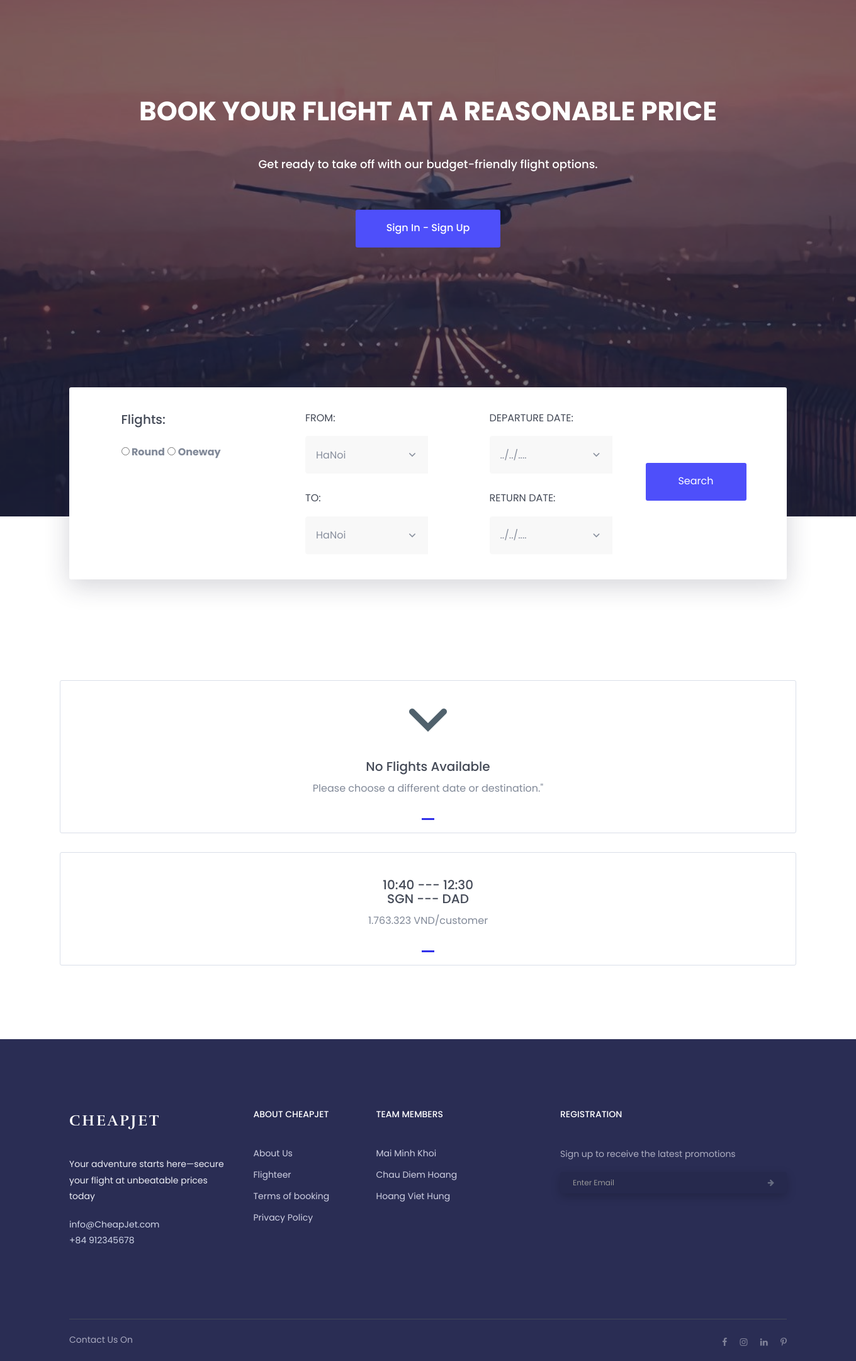
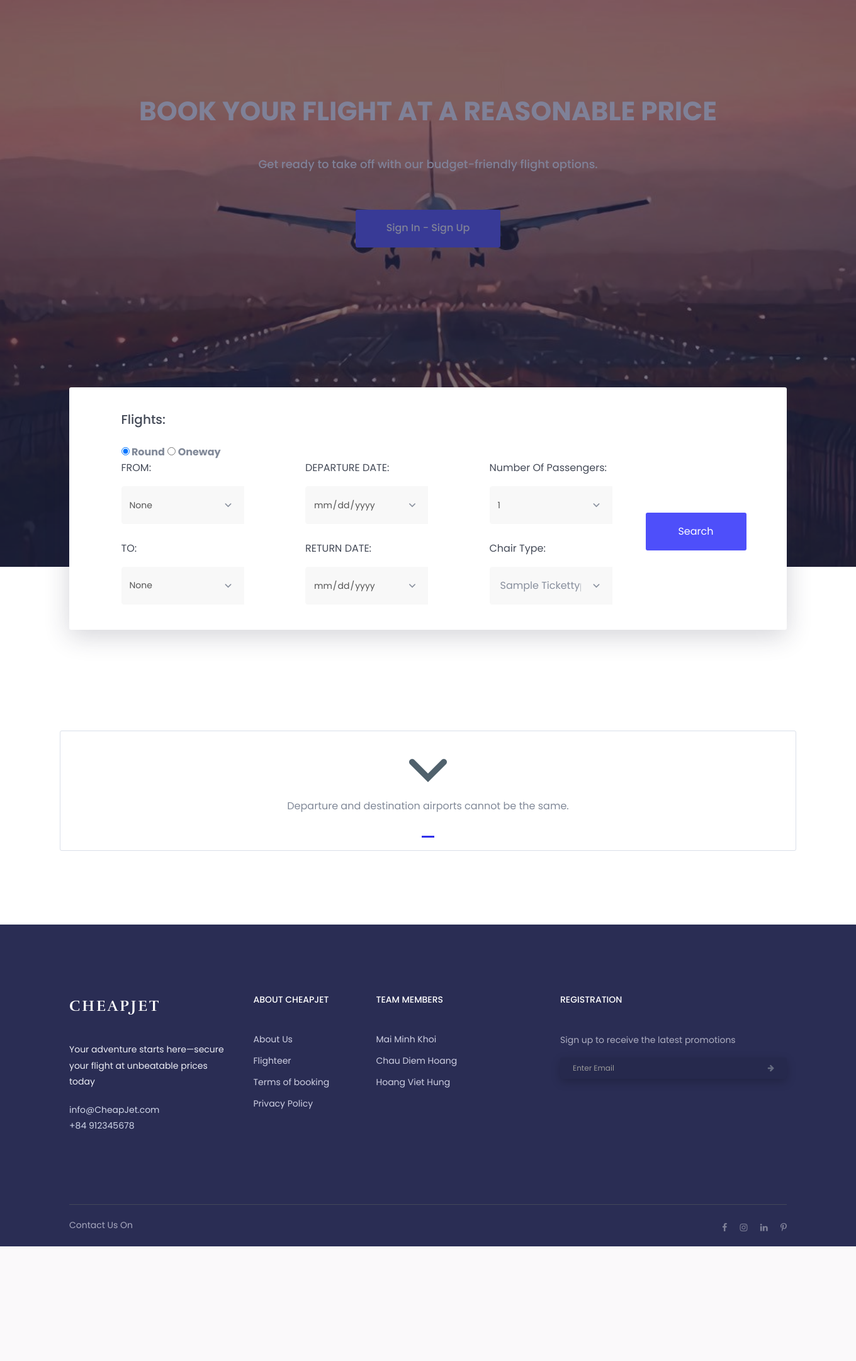
Before and after one commit to mmk0811/python-naitei2024_ticket-booking, a Django app: page /booking/ in a window 1360 px wide. Shown: the part 114-2275 px from the top of the page at 63% size. After the commit the page ends 2093 px from the top, so only its background shows below. Run offline with Django 5.2, Linux system fonts and the light colour scheme; tables that the repository leaves empty hold one stand-in row (values such as "Sample post"); some libraries are stand-ins or nearby versions.

Commit message:
tìm kiếm vé máy bay

```diff
--- a/booking/admin.py
+++ b/booking/admin.py
@@ -4,7 +4,7 @@
 admin.site.register(Airport)
 @admin.register(Flight)
 class FlightAdmin(admin.ModelAdmin):
-    list_display = ('flight_number', 'departure_airport', 'arrival_airport', 'departure_time', 'arrival_time', 'base_price')
+    list_display = ('flight_number', 'departure_airport', 'arrival_airport', 'departure_time', 'arrival_time')
     list_filter = ('departure_airport', 'arrival_airport', 'departure_time', 'arrival_time')
     search_fields = ('flight_number', 'departure_airport__name', 'arrival_airport__name')
 admin.site.register(Account)
--- a/booking/forms.py
+++ b/booking/forms.py
@@ -2,7 +2,7 @@
 from django.contrib.auth.forms import UserCreationForm
 from django.core.exceptions import ValidationError
 from django.core.validators import RegexValidator, MinLengthValidator
-from django.utils.translation import ugettext_lazy as _
+from django.utils.translation import gettext_lazy as _
 from .constants import *
 from .models import *
 
--- /dev/null
+++ b/booking/static/js/search.js
@@ -0,0 +1,84 @@
+$(document).ready(function() {
+  // Disable or enable the return date based on trip type
+  $("#return-date").prop("disabled", {% if trip_type == 'oneway' %}true{% else %} false{% endif %});
+
+  function toggleReturnDate(enable) {
+      const returnDateInput = $("#return-date");
+      if (enable) {
+          returnDateInput.prop("disabled", false);
+          returnDateInput.val(""); // Clear the value when enabled
+      } else {
+          returnDateInput.prop("disabled", true);
+          returnDateInput.val("Unavailable"); // Set the value to 'Unavailable' when disabled
+      }
+  }
+
+  var airports = JSON.parse('{{ airports|escapejs }}'); // Access airports data from Django context
+
+  // Handle airport suggestions for "FROM" field
+  $("#from-airport").on("input", function() {
+      const searchTerm = $(this).val().toLowerCase();
+      const filteredAirports = airports.filter(airport =>
+          airport.city.toLowerCase().includes(searchTerm) ||
+          airport.airport_code.toLowerCase().includes(searchTerm)
+      );
+
+      $("#from-airport-suggestions").empty();
+
+      filteredAirports.forEach(airport => {
+          const listItem = $("<li>");
+          listItem.text(`${airport.city} (${airport.airport_code})`);
+          listItem.click(function() {
+              $("#from-airport").val(`${airport.airport_code}`);
+              $("#from-airport-suggestions").empty();
+          });
+          $("#from-airport-suggestions").append(listItem);
+      });
+  });
+
+  // Handle airport suggestions for "TO" field
+  $("#to-airport").on("input", function() {
+      const searchTerm = $(this).val().toLowerCase();
+      const filteredAirports = airports.filter(airport =>
+          airport.city.toLowerCase().includes(searchTerm) ||
+          airport.airport_code.toLowerCase().includes(searchTerm)
+      );
+
+      $("#to-airport-suggestions").empty();
+
+      filteredAirports.forEach(airport => {
+          const listItem = $("<li>");
+          listItem.text(`${airport.city} (${airport.airport_code})`);
+          listItem.click(function() {
+              $("#to-airport").val(`${airport.airport_code}`);
+              $("#to-airport-suggestions").empty();
+          });
+          $("#to-airport-suggestions").append(listItem);
+      });
+  });
+
+  $(".model-search-btn").click(function(e) {
+      e.preventDefault();
+
+      // Get the selected trip type
+      const tripType = $('input[name="tripType"]:checked').val();
+
+      // Extract the airport codes from the "FROM" and "TO" fields
+      const fromAirport = $("#from-airport").val();
+      const toAirport = $("#to-airport").val();
+
+      // Get the departure and return dates
+      const departureDate = $("#departure-date").val();
+      const returnDate = $("#return-date").val();
+
+      // Get the number of passengers and chair type
+      const numPassengers = $("#num-passengers").val();
+      const chairType = $("#chair-type").val();
+
+      // Build the URL for the search request
+      const url = `{% url 'index' %}?tripType=${tripType}&from=${encodeURIComponent(fromAirport)}&to=${encodeURIComponent(toAirport)}&departureDate=${departureDate}&returnDate=${returnDate}&numPassengers=${numPassengers}&chairType=${chairType}`;
+
+      // Redirect to the search URL
+      window.location.href = url;
+  });
+});
--- a/booking/templates/base_generic.html
+++ b/booking/templates/base_generic.html
@@ -51,6 +51,8 @@
   <!--responsive.css-->
   <link rel="stylesheet" href="{% static 'css/responsive.css' %}">
 
+  <link href="https://fonts.googleapis.com/icon?family=Material+Icons" rel="stylesheet">
+
   <!-- HTML5 shim and Respond.js for IE8 support of HTML5 elements and media queries -->
   <!-- WARNING: Respond.js doesn't work if you view the page via file:// -->
   <!--[if lt IE 9]>
@@ -103,6 +105,11 @@
   <!--Custom JS-->
   <script src="{% static 'js/custom.js' %}"></script>
 
+  <script src="{% static 'js/search.js' %}"></script>
+
+  <script type="text/javascript" src="https://ajax.googleapis.com/ajax/libs/jquery/3.5.1/jquery.min.js"></script>
+
+
 </body>
 
 </html>
--- /dev/null
+++ b/booking/templates/components/search.html
@@ -0,0 +1,102 @@
+{% load i18n %}
+
+<div class="container">
+    <div class="row">
+        <div class="col-md-12">
+            <div class="model-search-content">
+                <div class="row">
+                    <!-- Trip Type Selection -->
+                    <div class="col-md-offset-1 col-md-1.5 col-sm-12">
+                        <div class="single-model-search">
+                            <h1>Flights:</h1>
+                        </div>
+                        <div class="single-model-search">
+                            <label>
+                                <input type="radio" name="tripType" value="round" {% if trip_type != 'oneway' %}checked{% endif %}>
+                                {% trans "Round" %}
+                            </label>
+                            <label>
+                                <input type="radio" name="tripType" value="oneway" {% if trip_type == 'oneway' %}checked{% endif %}>
+                                {% trans "Oneway" %}
+                            </label>
+                        </div>
+                    </div>
+
+                    <!-- Airport Selection -->
+                    <div class="col-md-offset-1 col-md-2 col-sm-12">
+                        <div class="single-model-search">
+                            <h2>{% trans "FROM:" %}</h2>
+                            <div class="model-select-icon">
+                                <input type="text" id="from-airport" class="form-control" placeholder="Search Airport"
+                                    value="{{ from_airport }}">
+                                <ul id="from-airport-suggestions" class="airport-suggestions"></ul>
+                            </div>
+                        </div>
+
+                        <div class="single-model-search">
+                            <h2>{% trans "TO:" %}</h2>
+                            <div class="model-select-icon">
+                                <input type="text" id="to-airport" class="form-control" placeholder="Search Airport"
+                                    value="{{ to_airport }}">
+                                <ul id="to-airport-suggestions" class="airport-suggestions"></ul>
+                            </div>
+                        </div>
+                    </div>
+
+                    <!-- Date Selection -->
+                    <div class="col-md-offset-1 col-md-2 col-sm-12">
+                        <div class="single-model-search">
+                            <h2>{% trans "DEPARTURE DATE:" %}</h2>
+                            <div class="model-select-icon">
+                                <input type="date" id="departure-date" class="form-control"
+                                    value="{{ departure_date }}">
+                            </div>
+                        </div>
+                        <div class="single-model-search">
+                            <h2>{% trans "RETURN DATE:" %}</h2>
+                            <div class="model-select-icon">
+                                <input type="date" id="return-date" class="form-control" value="{{ return_date }}">
+                            </div>
+                        </div>
+                    </div>
+
+                    <!-- Number of Passengers and Chair Type -->
+                    <div class="col-md-offset-1 col-md-2 col-sm-12">
+                        <div class="single-model-search">
+                            <h2>{% trans "Number of Passengers:" %}</h2>
+                            <div class="model-select-icon">
+                                <input type="number" id="num-passengers" class="form-control"
+                                    value="{{ num_passengers }}" min="1">
+                            </div>
+                        </div>
+
+                        {% if ticket_types %}
+                        <div class="single-model-search">
+                            <h2>{% trans "Chair Type:" %}</h2>
+                            <div class="model-select-icon">
+                                <select id="chair-type" class="form-control">
+                                    {% for ticket_type in ticket_types %}
+                                    <option value="{{ ticket_type.name }}" {% if chair_type == ticket_type.name %}selected{% endif %}>
+                                        {{ ticket_type.name }}
+                                    </option>
+                                    {% endfor %}
+                                </select>
+                            </div>
+                        </div>
+                        {% endif %}
+
+                    </div>
+
+                    <!-- Search Button -->
+                    <div class="col-md-2 col-sm-12">
+                        <div class="single-model-search text-center">
+                            <button class="welcome-btn model-search-btn">
+                                {% trans "Search" %}
+                            </button>
+                        </div>
+                    </div>
+                </div>
+            </div>
+        </div>
+    </div>
+</div>
--- a/booking/templates/flight_detail.html
+++ b/booking/templates/flight_detail.html
@@ -34,8 +34,6 @@
                         <p><strong>{% trans "Country" %}:</strong> {{ arrival_airport.country }}</p>
                         <p><strong>{% trans "Arrival Time" %}:</strong> {{ flight.arrival_time }}</p>
 
-                        <h3 class="price">{% trans "Base Price" %}: ${{ flight.base_price }}</h3>
-
                         <div class="btn-back">
                             <a href="{% url 'flight_list' %}" class="btn btn-secondary">{% trans "Back to Flight List" %}</a>
                         </div>
--- a/booking/templates/homepage.html
+++ b/booking/templates/homepage.html
@@ -15,88 +15,7 @@
             {% endif %}
         </div>
     </div>
-  <div class="container">
-    <div class="row">
-      <div class="col-md-12">
-        <div class="model-search-content">
-          <div class="row">
-            <div class="col-md-offset-1 col-md-2 col-sm-12">
-              <div class="single-model-search">
-                <h1>{% trans "Flights" %}:</h1>
-              </div>
-              <div class="single-model-search">
-                <label>
-                  <input type="radio" name="tripType" value="round"> {% trans "Round" %} </label>
-                <label>
-                  <input type="radio" name="tripType" value="oneway"> {% trans "Oneway" %} </label>
-              </div>
-            </div>
-            <div class="col-md-offset-1 col-md-2 col-sm-12">
-              <div class="single-model-search">
-                <h2>{% trans "FROM:" %}</h2>
-                <div class="model-select-icon">
-                  <select class="form-control">
-                    <option value="default">{% trans "HaNoi" %}</option>
-                    <!-- /.option-->
-                    <option value="danang">{% trans "DaNang" %}</option>
-                    <!-- /.option-->
-                    <option value="hochiminh">{% trans "HoChiMinh" %}</option>
-                    <!-- /.option-->
-                  </select>
-                  <!-- /.select-->
-                </div>
-                <!-- /.model-select-icon -->
-              </div>
-              <div class="single-model-search">
-                <h2>{% trans "TO:" %}</h2>
-                <div class="model-select-icon">
-                  <select class="form-control">
-                    <option value="default">{% trans "HaNoi" %}</option>
-                    <!-- /.option-->
-                    <option value="danang">{% trans "DaNang" %}</option>
-                    <!-- /.option-->
-                    <option value="hochiminh">{% trans "HoChiMinh" %}</option>
-                    <!-- /.option-->
-                  </select>
-                  <!-- /.select-->
-                </div>
-                <!-- /.model-select-icon -->
-              </div>
-            </div>
-            <div class="col-md-offset-1 col-md-2 col-sm-12">
-              <div class="single-model-search">
-                <h2>{% trans "DEPARTURE DATE" %}:</h2>
-                <div class="model-select-icon">
-                  <select class="form-control">
-                    <option value="default">../../....</option>
-                    <!-- /.option-->
-                  </select>
-                  <!-- /.select-->
-                </div>
-                <!-- /.model-select-icon -->
-              </div>
-              <div class="single-model-search">
-                <h2>{% trans "RETURN DATE" %}:</h2>
-                <div class="model-select-icon">
-                  <select class="form-control">
-                    <option value="default">../../....</option>
-                    <!-- /.option-->
-                  </select>
-                  <!-- /.select-->
-                </div>
-                <!-- /.model-select-icon -->
-              </div>
-            </div>
-            <div class="col-md-2 col-sm-12">
-              <div class="single-model-search text-center">
-                <button class="welcome-btn model-search-btn" onclick="window.location.href='#'"> {% trans "search" %} </button>
-              </div>
-            </div>
-          </div>
-        </div>
-      </div>
-    </div>
-  </div>
+    {% include "components/search.html" %}
 </section>
 <!--/.welcome-->
 <!--welcome end -->
@@ -105,35 +24,81 @@
 <section id="booking" class="booking">
     <div class="container">
         <div class="booking-content">
+            {% if error_message %}
             <div class="row">
                 <div class="single-booking-item">
                     <div class="single-booking-icon">
                         <i class="flaticon-arrow-down-angle"></i>
                     </div>
+                    <p>
+                        {{ error_message }}
+                    </p>
+                </div>
+            </div>
+            {% else %}
+            <div class="row">
+                <div class="single-booking-item">
+                    <div class="single-booking-icon">
+                        <i class="flaticon-arrow-down-angle"></i>
+                    </div>
+                    <h2>{{ from_airport }} --- {{ to_airport }}</h2>
+                </div>
+            </div>
+            <div class="row">
+                {% if departure_flights %}
+                {% for flight in departure_flights %}
+                <div class="col-md-6">
+                    <div class="single-booking-item">
                         <h2>
-            <a href="#">{% trans "No flights available" %}</a>
+                            <a href="#">
+                                <h2>{{ flight.departure_time|date:"d/m/Y g:i A" }} - {{ flight.arrival_time|date:"d/m/Y g:i A" }}
                                 </h2>
-          <p> {% trans "Please choose a different date or destination." %}" </p>
+                                <h2>{{ flight.departure_airport }} --- {{ flight.arrival_airport }}</h2>
+                            </a>
+                        </h2>
+                        <i class="material-icons">&#xe7fd;</i>
+                        {{ flight.ticket_type_price }}
+                    </div>
+                </div>
+                {% endfor %}
+                {% endif %}
+            </div>
+            {% if trip_type == 'round' %}
+            <div class="row">
+                <div class="single-booking-item">
+                    <div class="single-booking-icon">
+                        <i class="flaticon-arrow-down-angle"></i>
+                    </div>
+                    <h2>{{ to_airport }} --- {{ from_airport }}</h2>
+                </div>
+            </div>
+            <div class="row">
+                {% if return_flights %}
+                {% for flight in return_flights %}
+                <div class="col-md-6">
+                    <div class="single-booking-item">
+                        <h2>
+                            <a href="#">
+                                <h2>{{ flight.departure_time|date:"d/m/Y g:i A" }} - {{ flight.arrival_time|date:"d/m/Y g:i A" }}
+                                </h2>
+                                <h2>{{ flight.departure_airport }} --- {{ flight.arrival_airport }}</h2>
+                            </a>
+                        </h2>
+                        <i class="material-icons">&#xe7fd;</i>
+                        {{ flight.ticket_type_price }}
+                    </div>
+                </div>
+                {% endfor %}
+                {% endif %}
+            </div>
+            {% endif %}
+        </div>
+    </div>
+    {% endif %}
     </div>
     </div>
     </div>
-    <div class="row">
-      <div class="single-booking-item">
-        <!-- <div class="single-booking-icon">
-          <h1><a href="#">Vietjack</a></h1>
-        </div> -->
-        <h2>
-          <a href="#">
-            <h2>10:40 --- 12:30</h2>
-            <h2>SGN --- DAD</h2>
-          </a>
-        </h2>
-        <p> {% trans "1.763.323 VND/customer" %} </p>
-      </div>
-    </div>
-  </div>
-  <!--/.container-->
-</section>
-<!--/.booking-->
+    </div><!--/.container-->
+</section><!--/.booking-->
 <!--booking end-->
 {% endblock %}
--- a/booking/views.py
+++ b/booking/views.py
@@ -2,11 +2,13 @@
 from django.urls import reverse
 from django.contrib.auth import authenticate, login, logout
 from django.contrib import messages
-from django.utils.translation import ugettext_lazy as _
+from django.utils.translation import gettext_lazy as _
 from .forms import *
 from .models import *
 from django.shortcuts import render, get_object_or_404
 from .models import Flight, Airport
+from django.db.models import Min, Q, F
+import json
 
 # Create your views here.
 def login_view(request):
@@ -58,10 +60,91 @@
     logout(request)
     return HttpResponseRedirect(reverse("index"))
 
+def __get_airports():
+    """Retrieve all airports from the database."""
+    airports = Airport.objects.all().values("airport_code", "name", "city", "country")
+    return list(airports)
+
+def __get_ticket_types():
+    """Retrieve all ticket types from the database."""
+    ticket_types = TicketType.objects.all().values("ticket_type_id", "name")
+    return list(ticket_types)
+
+def __get_available_flights(departure_airport, arrival_airport, departure_date, num_passengers, chair_type_name):
+    return Flight.objects.filter(
+        departure_airport=departure_airport,
+        arrival_airport=arrival_airport,
+        departure_time__date=departure_date,
+        flighttickettype__available_seats__gte=num_passengers,
+        flighttickettype__ticket_type__name=chair_type_name
+    ).annotate(
+        min_price=Min(
+            "flighttickettype__price",
+            filter=Q(flighttickettype__available_seats__gte=num_passengers)
+        ),
+        ticket_type_price=F("flighttickettype__price")
+    ).order_by("min_price")
+
 
 def index(request):
-    return render(request, 'homepage.html')
+    trip_type = request.GET.get("tripType")
+    from_airport = request.GET.get("from")
+    to_airport = request.GET.get("to")
+    departure_date = request.GET.get("departureDate")
+    return_date = request.GET.get("returnDate")
+    num_passengers = int(request.GET.get("numPassengers", 1))  # Default to 1 if not provided
+    chair_type_name = request.GET.get("chairType")
 
+    context = {
+        "trip_type": trip_type,
+        "from_airport": from_airport,
+        "to_airport": to_airport,
+        "departure_date": departure_date,
+        "return_date": return_date,
+        "num_passengers": num_passengers,
+        "chair_type": chair_type_name,
+        "airports": json.dumps(__get_airports()),
+        "ticket_types": __get_ticket_types(),
+    }
+
+    # If required fields are missing, return to the homepage
+    if not from_airport:
+        context["error_message"] = _("Please select a departure airport.")
+    if not to_airport:
+        context["error_message"] = _("Please select an arrival airport.")
+    if not departure_date:
+        context["error_message"] = _("Please select a departure date.")
+    if trip_type == "round" and not return_date:
+        context["error_message"] = _("Please select a return date.")
+    if not chair_type_name:
+        context["error_message"] = _("Please select a chair type.")
+    if not num_passengers:
+        context["error_message"] = _("Please select the number of passengers.")
+
+    # If departure and destination are the same, return to the homepage
+    if from_airport == to_airport:
+        context["error_message"] = _("Departure and destination airports cannot be the same.")
+
+    if context.get("error_message"):
+        return render(request, "homepage.html", context)
+
+    # Filter flights by chair type and available seats
+    departure_flights = __get_available_flights(from_airport, to_airport, departure_date, num_passengers, chair_type_name)
+    if not departure_flights:
+        context["error_message"] = _("No flights available with the selected criteria. Please try again.")
+        return render(request, "homepage.html", context)
+
+    context["departure_flights"] = departure_flights
+
+    # If round trip, get return flights with the same conditions
+    if trip_type == "round":
+        return_flights = __get_available_flights(to_airport, from_airport, return_date, num_passengers, chair_type_name)
+        if not return_flights:
+            context["error_message"] = _("No return flights available with the selected criteria. Please try again.")
+            return render(request, "homepage.html", context)
+        context["return_flights"] = return_flights
+
+    return render(request, "homepage.html", context)
 
 def flight_detail(request, flight_id):
     flight = get_object_or_404(Flight, flight_id=flight_id)
```
Also changed, not shown: booking/models.py (+14 -15 lines), locale/vi/LC_MESSAGES/django.po. Lines whose indentation alone changed are shown as unchanged.
